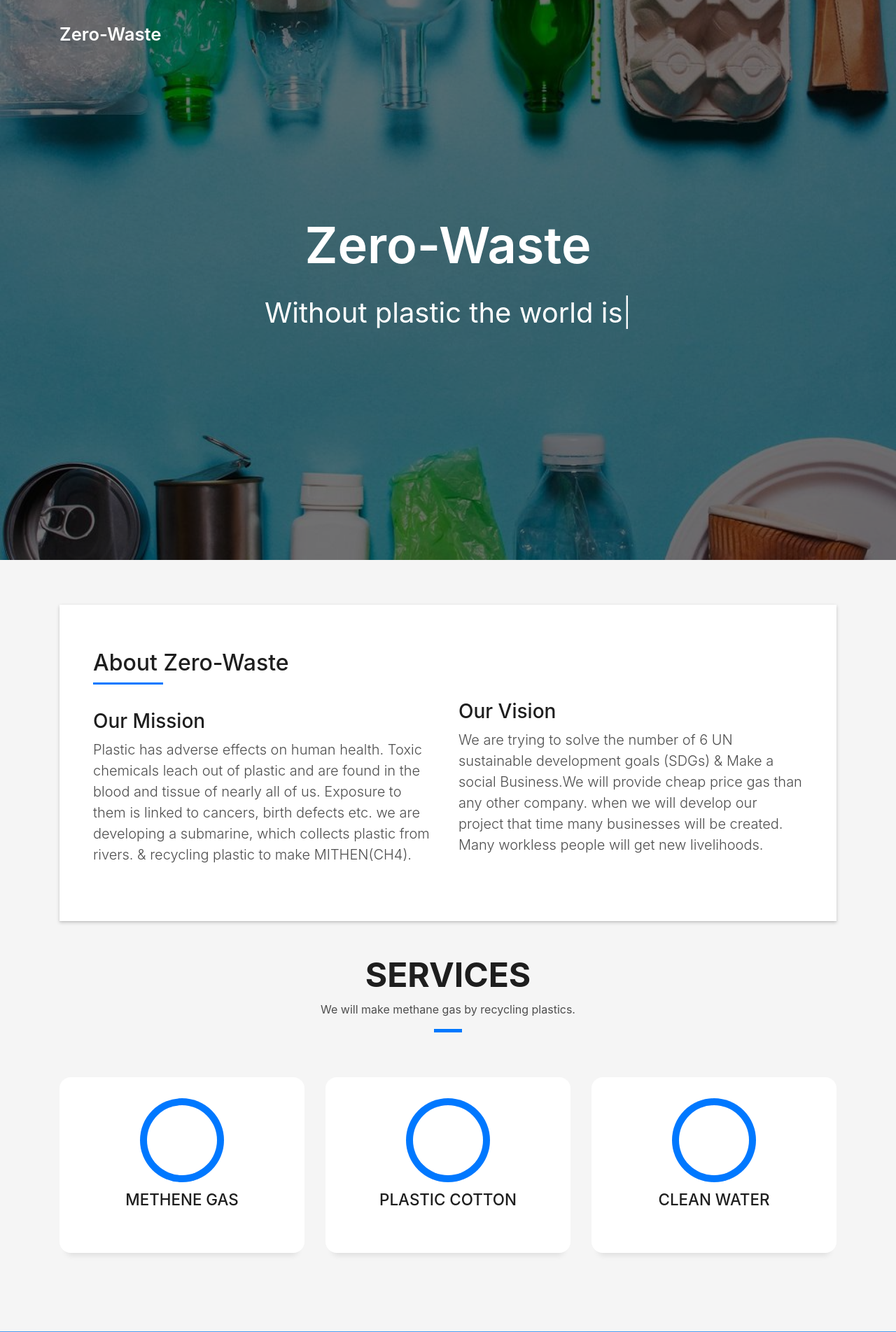
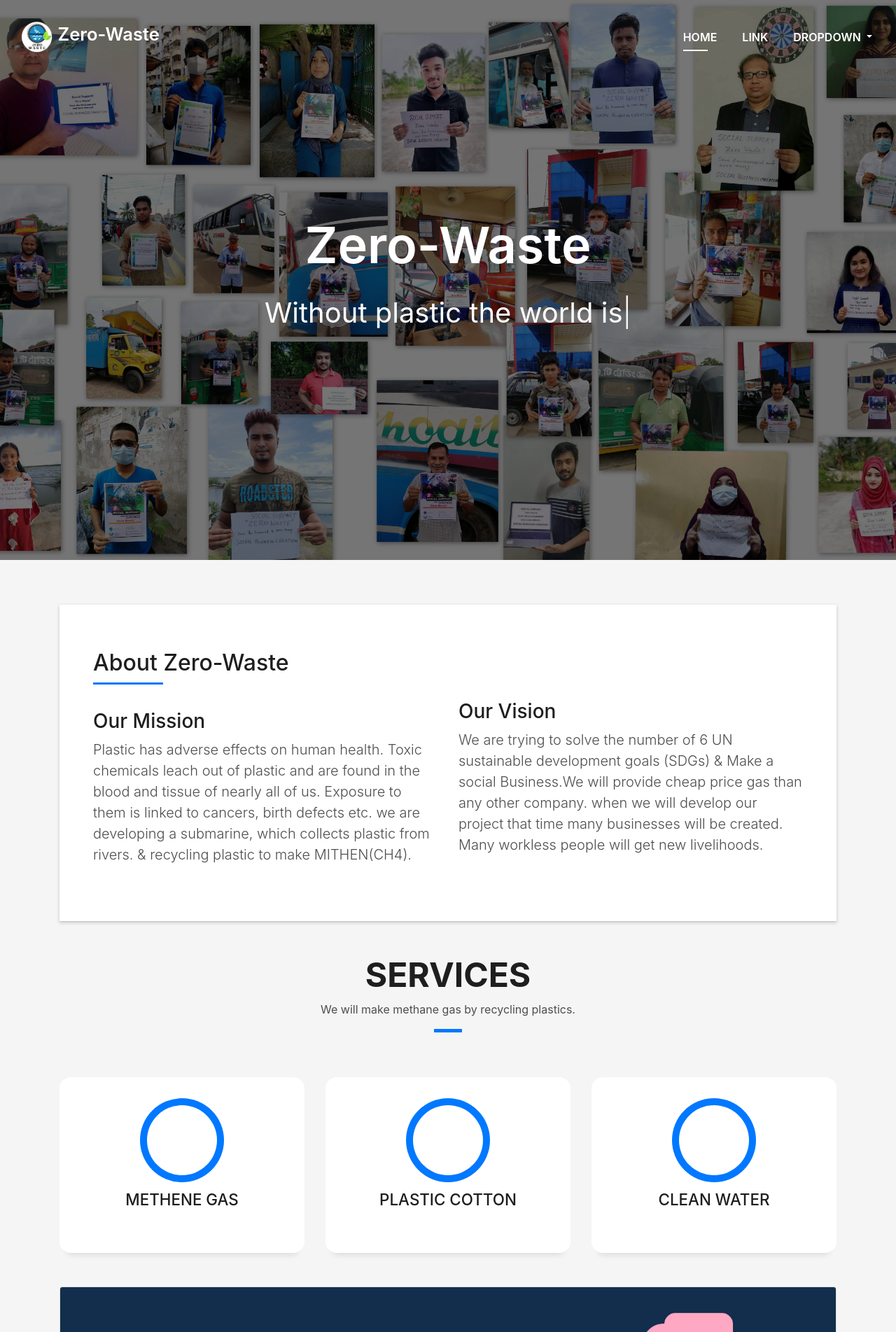
Before and after one commit to tanvir3ds/zero-waste, a Django app: page / in a window 1280 px wide. Shown: the top 1903 px of the page at 70% size. Run offline with Django 3.2, Linux system fonts and the light colour scheme; some libraries are stand-ins or nearby versions; some web fonts are replaced.

Commit message:
update some file

```diff
--- a/Templates/home.html
+++ b/Templates/home.html
@@ -6,7 +6,7 @@
   <meta charset="utf-8">
   <meta content="width=device-width, initial-scale=1.0" name="viewport">
 
-  <title>DevFolio Bootstrap Portfolio Template - Index</title>
+  <title>Zero-Waste</title>
   <meta content="" name="descriptison">
   <meta content="" name="keywords">
 
@@ -25,31 +25,64 @@
   <!-- Template Main CSS File -->
   <link href="{% static 'assets/css/style.css' %}" rel="stylesheet">
 
-  <!-- =======================================================
-  * Template Name: DevFolio - v2.0.0
-  * Template URL: https://bootstrapmade.com/devfolio-bootstrap-portfolio-html-template/
-  * Author: BootstrapMade.com
-  * License: https://bootstrapmade.com/license/
-  ======================================================== -->
+
 </head>
 
 <body id="page-top">
 
+
+
+
+
+<!-- Image and text -->
+
+
+
+
+
   <!-- ======= Header/ Navbar ======= -->
   <nav class="navbar navbar-b navbar-trans navbar-expand-md fixed-top" id="mainNav">
     <div class="container">
-      <a class="navbar-brand js-scroll" href="#page-top">Zero-Waste</a>
-      <button class="navbar-toggler collapsed" type="button" data-toggle="collapse" data-target="#navbarDefault" aria-controls="navbarDefault" aria-expanded="false" aria-label="Toggle navigation">
-        <span></span>
-        <span></span>
-        <span></span>
+      <a class="navbar-brand js-scroll" href="#page-top"><img src="{% static 'assets/img/zerowastlogo.png' %} " width="45" height="45" class="d-inline-block align-top" alt="">  Zero-Waste</a>
+
+
+      <button class="navbar-toggler " type="button" data-toggle="collapse" data-target="#navbarSupportedContent" aria-controls="navbarSupportedContent" aria-expanded="false" aria-label="Toggle navigation">
+        <span class="navbar-toggler-icon"></span>
       </button>
 
+
+
+
     </div>
+
+    <div class="collapse navbar-collapse" id="navbarSupportedContent">
+      <ul class="navbar-nav mr-auto">
+        <li class="nav-item active">
+          <a class="nav-link" href="#">Home <span class="sr-only">(current)</span></a>
+        </li>
+        <li class="nav-item">
+          <a class="nav-link" href="#">Link</a>
+        </li>
+        <li class="nav-item dropdown">
+          <a class="nav-link dropdown-toggle" href="#" id="navbarDropdown" role="button" data-toggle="dropdown" aria-haspopup="true" aria-expanded="false">
+            Dropdown
+          </a>
+          <div class="dropdown-menu" aria-labelledby="navbarDropdown">
+            <a class="dropdown-item" href="#">Action</a>
+            <a class="dropdown-item" href="#">Another action</a>
+            <div class="dropdown-divider"></div>
+            <a class="dropdown-item" href="#">Something else here</a>
+          </div>
+        </li>
+
+      </ul>
+
+    </div>
+
   </nav>
 
   <!-- ======= Intro Section ======= -->
-  <div id="home" class="intro route bg-image" style="background-image: url(../static/assets/img/sas.jpg)">
+  <div id="home" class="intro route bg-image" style="background-image: url(../static/assets/img/zero-wast-public-support.jpg)">
     <div class="overlay-itro"></div>
     <div class="intro-content display-table">
       <div class="table-cell">
@@ -168,6 +201,24 @@
         </div>
       </div>
     </section><!-- End Services Section -->
+
+
+
+    <div class="container">
+      <div class="card" >
+        <img class="card-img-top" src="{% static 'assets/img/zerowastposter.jpg' %}" alt="Card image cap">
+
+        </div>
+      </div>
+
+
+      <br><br><br>
+      <div class="card" >
+        <img class="card-img-top" src="{% static 'assets/img/zerowastposter2.jpg' %}" alt="Card image cap">
+
+        </div>
+      </div>
+    </div>
 
     <!-- ======= Contact Section ======= -->
     <section class="paralax-mf footer-paralax bg-image sect-mt4 route" style="background-image: url(assets/img/overlay-bg.jpg)">
```
Also changed, not shown: static/assets/img/logo jpeg.jpg (added), static/assets/img/sas2.jpg (renamed from static/assets/img/sas.jpg), static/assets/img/zero-wast-public-support.jpg (added), static/assets/img/zerowastlogo.png (added), static/assets/img/zerowastposter.jpg (added), static/assets/img/zerowastposter2.jpg (added).
